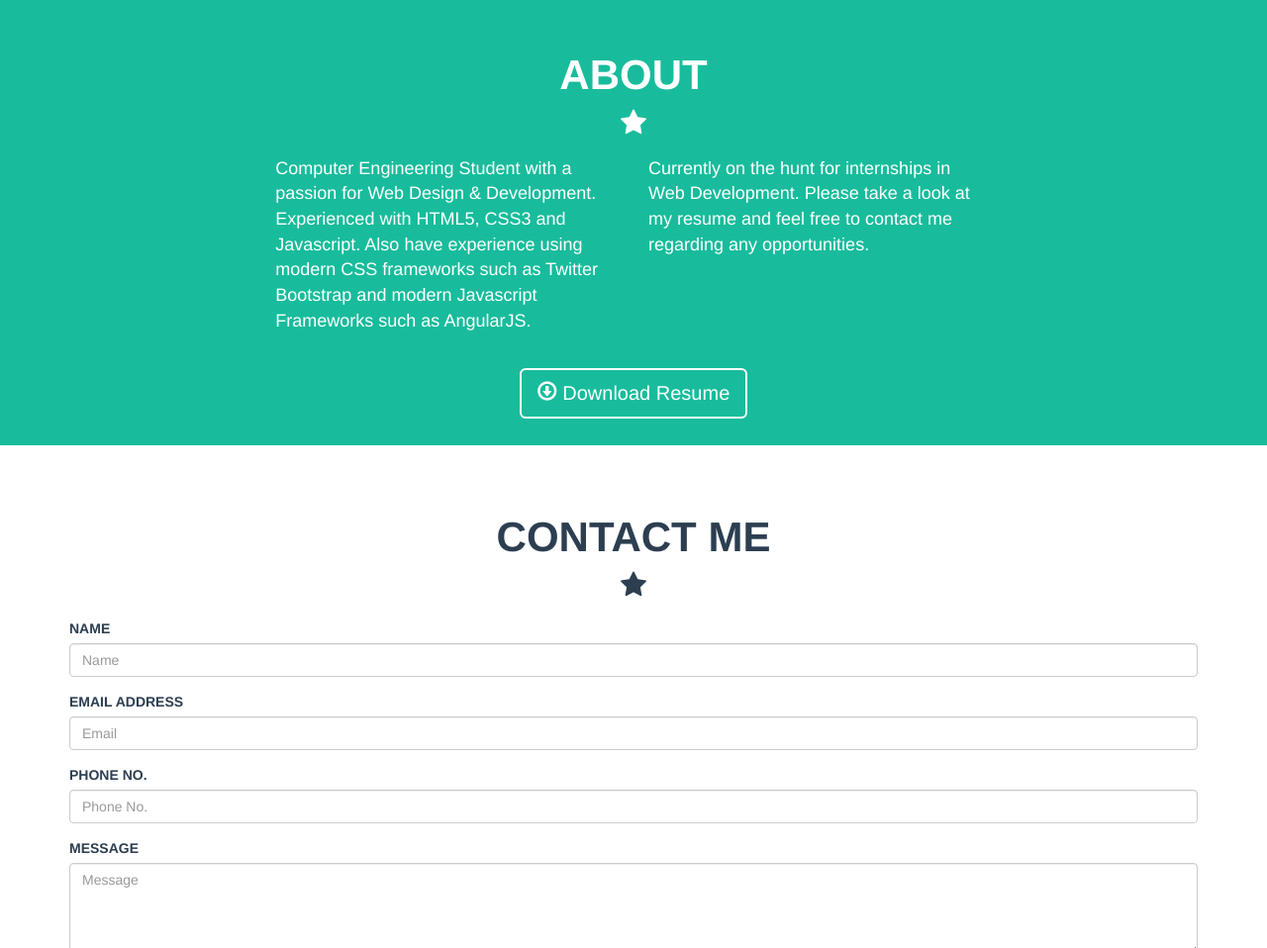
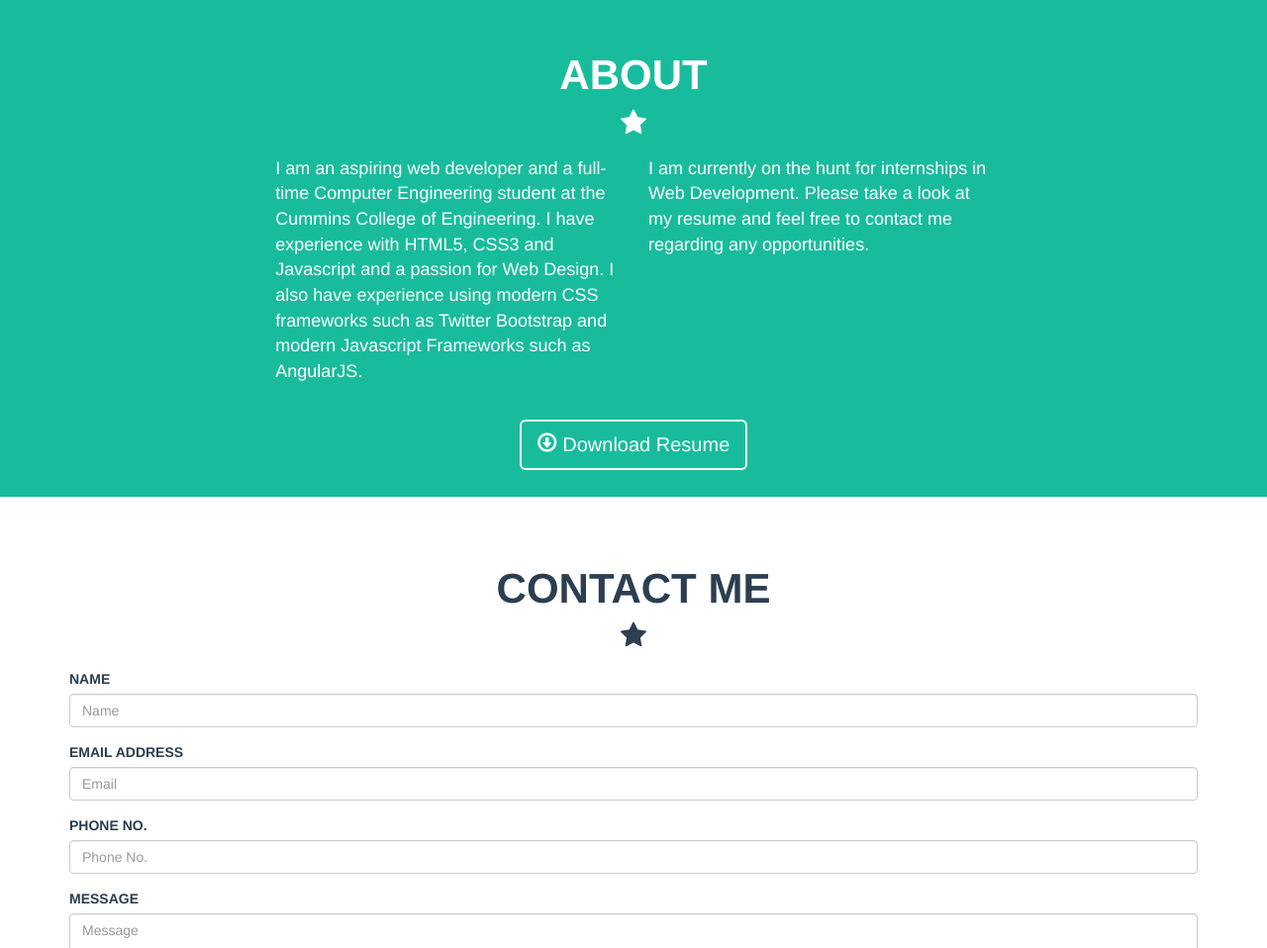
Before and after one commit to swarajain/myBootstrapPortfolio, a plain HTML site: page index.html in a window 1280 px wide. Shown: the part 1406-2364 px from the top of the page at 99% size. Drawn offline with Linux system fonts and the light colour scheme.

Commit message:
Updating BIO

```diff
--- a/index.html
+++ b/index.html
@@ -108,10 +108,10 @@
                 <div class="container">
                     <div class="row ">
                         <div class="col-lg-4 col-lg-offset-2">
-                            <p>Computer Engineering Student with a passion for Web Design & Development. Experienced with HTML5, CSS3 and Javascript. Also have experience using modern CSS frameworks such as Twitter Bootstrap and modern Javascript Frameworks such as AngularJS. </p>
+                            <p>I am an aspiring web developer and a full-time Computer Engineering student at the Cummins College of Engineering. I have experience with HTML5, CSS3 and Javascript and a passion for Web Design. I also have experience using modern CSS frameworks such as Twitter Bootstrap and modern Javascript Frameworks such as AngularJS. </p>
                         </div>
                         <div class="col-lg-4 ">
-                            <p>Currently on the hunt for internships in Web Development. Please take a look at my resume and feel free to contact me regarding any opportunities. </p>
+                            <p>I am currently on the hunt for internships in Web Development. Please take a look at my resume and feel free to contact me regarding any opportunities. </p>
                         </div>
                     </div>
                 </div>
```
